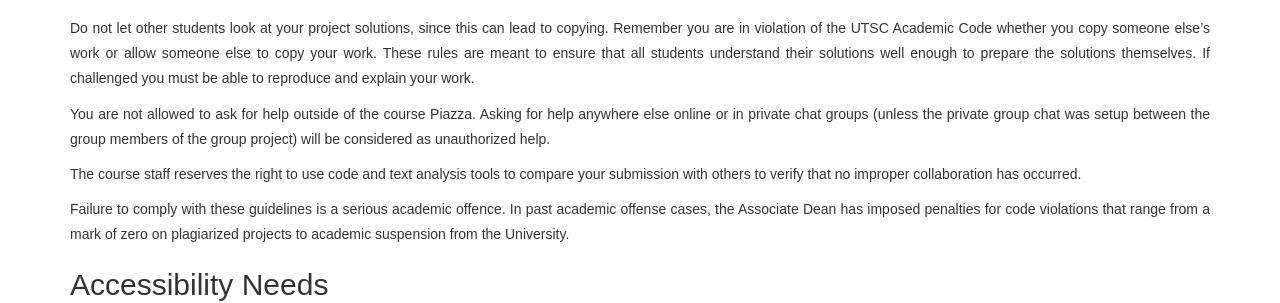
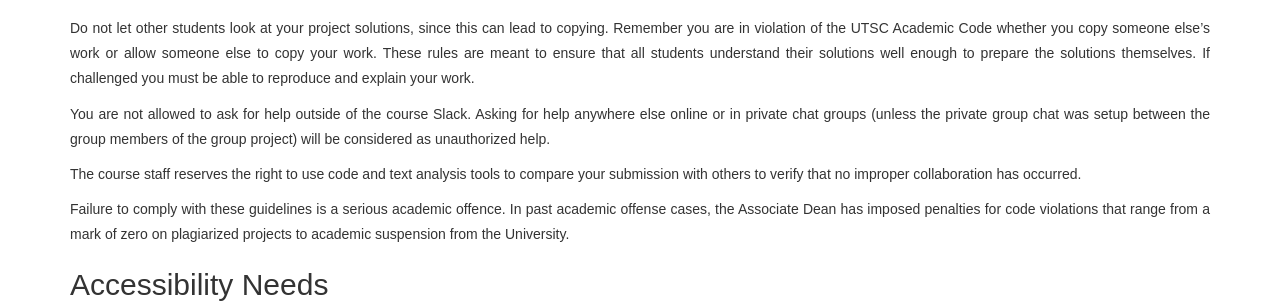
Before and after one commit to ThierrySans/CSCD71, a Jekyll site: the page built from index.md, in a window 1280 px wide and 900 px high, scrolled down 1832 px. Shown: the part 474-777 px from the top of the window. Built offline with Jekyll 4.4.1, drawn with Linux system fonts in a browser that asks for light colours; nearby versions of some CDN libraries; library files that are not in the unit come from our copies; some of the changed text lies outside the part shown.

Commit message:
replacing Piazza with Slack

```diff
--- a/index.md
+++ b/index.md
@@ -8,7 +8,7 @@
 
 ## Course Staff
 
-We encourage you to post questions regarding course materials and projects on Piazza. However, if you need extended support, the course staff will hold office hours.
+We encourage you to post questions regarding course materials and projects on Slack. However, if you need extended support, the course staff will hold office hours.
 
 <div class="grid">
     <div class="hrow row">
@@ -117,7 +117,7 @@
 
 Do not let other students look at your project solutions, since this can lead to copying. Remember you are in violation of the UTSC Academic Code whether you copy someone else's work or allow someone else to copy your work. These rules are meant to ensure that all students understand their solutions well enough to prepare the solutions themselves. If challenged you must be able to reproduce and explain your work.
 
-You are not allowed to ask for help outside of the course Piazza. Asking for help anywhere else online or in private chat groups (unless the private group chat was setup between the group members of the group project) will be considered as unauthorized help.
+You are not allowed to ask for help outside of the course Slack. Asking for help anywhere else online or in private chat groups (unless the private group chat was setup between the group members of the group project) will be considered as unauthorized help.
 
 The course staff reserves the right to use code and text analysis tools to compare your submission with others to verify that no improper collaboration has occurred.
 
```
